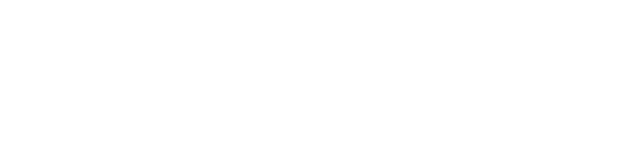
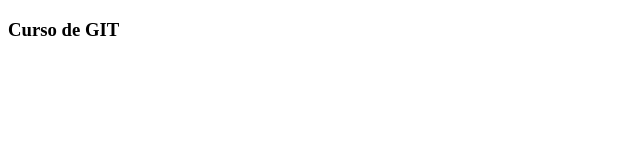
Before and after one commit to lucasgabrielsa/cursogit, a plain HTML site: page index.html in a window 1280 px wide. Shown: the whole page, without its empty margins (0-640 px from the left). Drawn offline with Linux system fonts and the light colour scheme.

Commit message:
Titulo da página

```diff
--- a/index.html
+++ b/index.html
@@ -5,6 +5,6 @@
     <title>Curso GIT</title>
   </head>
   <body>
-
+      <h3>Curso de GIT</h3>
   </body>
 </html>
```
